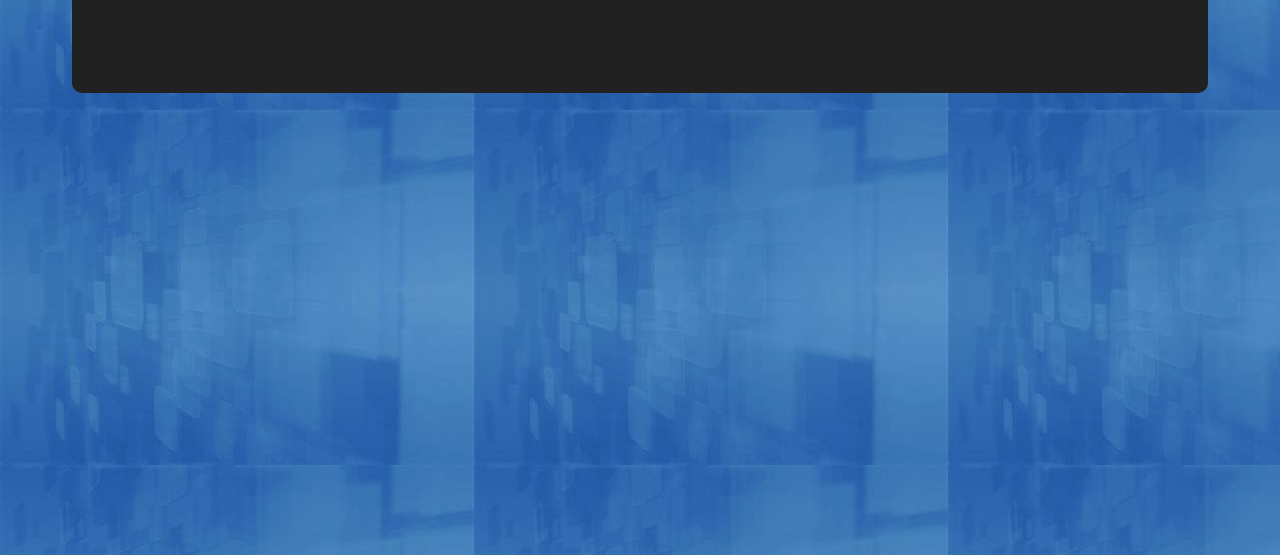
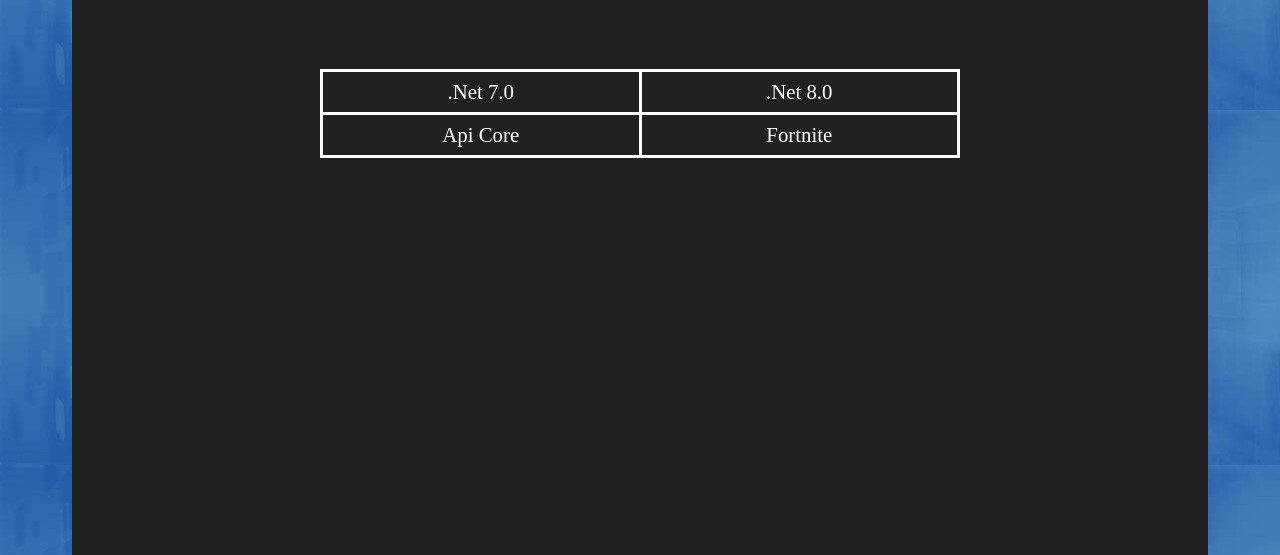
Before and after one commit to HenryLad/2_AHIF_Web_Programming, a plain HTML site: page 009_Semster_Pro/index.html in a window 1280 px wide. Shown: the part 245-800 px from the top of the page. Drawn offline with Linux system fonts and the light colour scheme.

Commit message:
Added the the transition from the table to the Api Core

```diff
--- a/009_Semster_Pro/index.html
+++ b/009_Semster_Pro/index.html
@@ -13,6 +13,25 @@
          <div>
             <h1 class="Header">Whats new in <a href="https://dotnet.microsoft.com/en-us/learn/dotnet/what-is-dotnet">dotnet 8.0</a></h1>
          </div>
+
+            <table class="roundedBorder">
+               <thead>
+                  <tr><td>.Net 7.0</td><td>.Net 8.0</td></tr>
+               </thead>
+
+               <tbody>
+                 <tr>
+                  <td><a href="#ApiCoreSection">Api Core</a></td><td>Fortnite</td>
+                 </tr>
+               </tbody>
+            </table>
+
+      </section>
+      <section>
+         <div id="ApiCoreSection">
+            <h2>Api Core</h2>
+            <p>Api Core is a new feature in dotnet 8.0</p>
+         </div>
       </section>
    </article>
 
--- a/009_Semster_Pro/style.css
+++ b/009_Semster_Pro/style.css
@@ -1,4 +1,35 @@
-div>h1 {
+
+html {
+   scroll-behavior: smooth;
+   transition: scroll 4s ease-in-out;
+ }
+
+body {
+   background-image: url(Background.jpg);
+   color: white;
+}
+
+article {
+   border: 10px solid 212121;
+   border-radius: 10px;
+   overflow: hidden;
+   background-color: 212121;
+   margin: 4rem 4rem;
+   padding: 1.5rem 1.5rem;
+
+}
+h1 {
+   transition: transform 2s;
+}
+
+h1:hover {
+   transform: scale(1.150);
+}
+
+h1:not(:hover) {
+   transform: scale(1);
+}
+h1 {
    text-align: center;
    font-size: 4.5em;
    color: 7b1ec7;
@@ -9,28 +40,36 @@ h1>a {
    text-decoration: none;
    color: 7b1ec7;
 }
-
-body {
-   background-image: url(Background.jpg);
+table {
+   color: white;
+   width: 100%;
+   text-align: center;
+   border-collapse: collapse;
+   border: 3px solid white ;
+   border-radius: 10px;
+   table-layout: fixed;
+   width: 40rem;
+   margin: 0 auto;
+   font-size: 1.3rem;
 }
 
-article {
-   border-radius: 10px solid 212121;
+thead {
+   color: white;
+   text-align: center;
+   border: 3px solid white;
    border-radius: 10px;
-   overflow: hidden;
-   background-color: 212121;
-   margin: 4rem 4rem;
-   padding: 1.5rem 1.5rem;
-
-}
-div {
-   transition: transform 2s;
+   padding: 0.5rem 0.5rem;
 }
 
-div:hover {
-   transform: scale(1.150);
+td, th, tr {
+   border: 3px solid white;
+   padding: 0.5rem 0.5rem;
 }
-
-div:not(:hover) {
-   transform: scale(1);
+td > a {
+   color: white;
+   text-decoration: none;
 }
+#ApiCoreSection{
+   margin-top: 200rem;
+   transition: 2s;
+}
```
